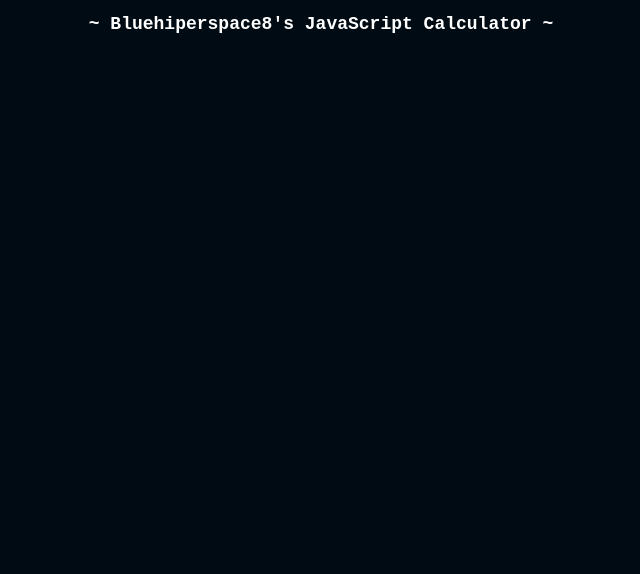
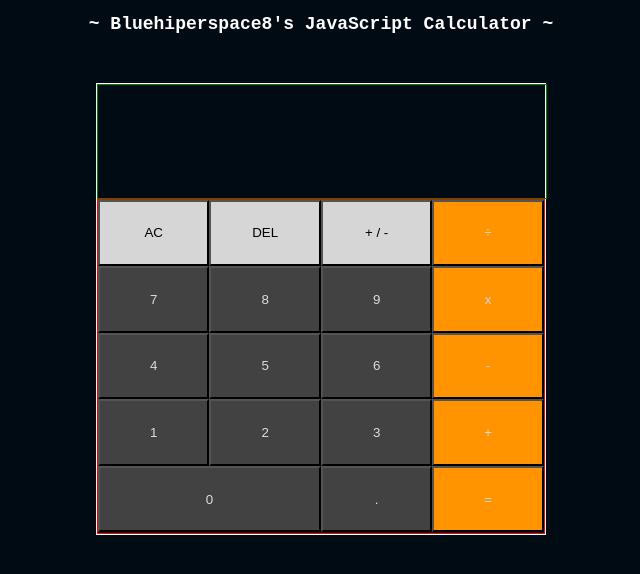
Before and after one commit to Bluehiperspace8/calculator, a plain HTML site: page index.html in a window 1280 px wide. Shown: the whole page, without its empty margins (319-959 px from the left). Drawn offline with Linux system fonts and the light colour scheme.

Commit message:
Layout of the calculator done. Need to touch up button CSS for it to look amazing. About to head into JS

```diff
--- a/index.html
+++ b/index.html
@@ -12,8 +12,31 @@
     <div id='header'>
         <p class='title'> ~ Bluehiperspace8's JavaScript Calculator ~ </p>
     </div>
-    <div id='content'>
+    <div id='calculator-body'>
+        <div class='calculator-display'>
 
+        </div>
+        <div class='calculator-buttons'>
+            <button class='control'> AC </button>
+            <button class='control'> DEL </button>
+            <button class='control'> + / - </button>
+            <button class='operator'> ÷ </button>
+            <button class='number'> 7 </button>
+            <button class='number'> 8 </button>
+            <button class='number'> 9 </button>
+            <button class='operator'> x </button>
+            <button class='number'> 4 </button>
+            <button class='number'> 5 </button>
+            <button class='number'> 6 </button>
+            <button class='operator'> - </button>
+            <button class='number'> 1 </button>
+            <button class='number'> 2 </button>
+            <button class='number'> 3 </button>
+            <button class='operator'> + </button>
+            <button class='number double'> 0 </button>
+            <button class='number'> . </button>
+            <button class='operator'> = </button>
+        </div>
     </div>
 <script>
     const add = (first, second) => first + second;
--- a/style.css
+++ b/style.css
@@ -18,7 +18,50 @@ p {
     font-weight: bold;
 }
 
-#content {
-    width: 40%;
+#calculator-body {
+    width: 35%;
     margin: 50px auto;
+    height: 450px;
+    border: 1px solid white;
 }
+
+.calculator-display {
+    display: flex;
+    justify-content: center;
+    width: 100%;
+    height: 25%;
+    margin: 0 auto;
+    border: 1px solid green
+}
+
+.calculator-buttons {
+    display: flex;
+    flex-wrap: wrap;
+    width: 99.5%;
+    height: 74%;
+    border: 1px solid red
+}
+
+button {
+    width: 25%;
+    height: 20%;
+}
+
+.double {
+    width: 50%;
+}
+
+.control {
+    background-color: #d6d6d6;
+    color: black
+}
+
+.number {
+    background-color: #424242;
+    color: #dcdcdc
+}
+
+.operator {
+    background-color: #ff9400;
+    color: #dcdcdc;
+}
```
